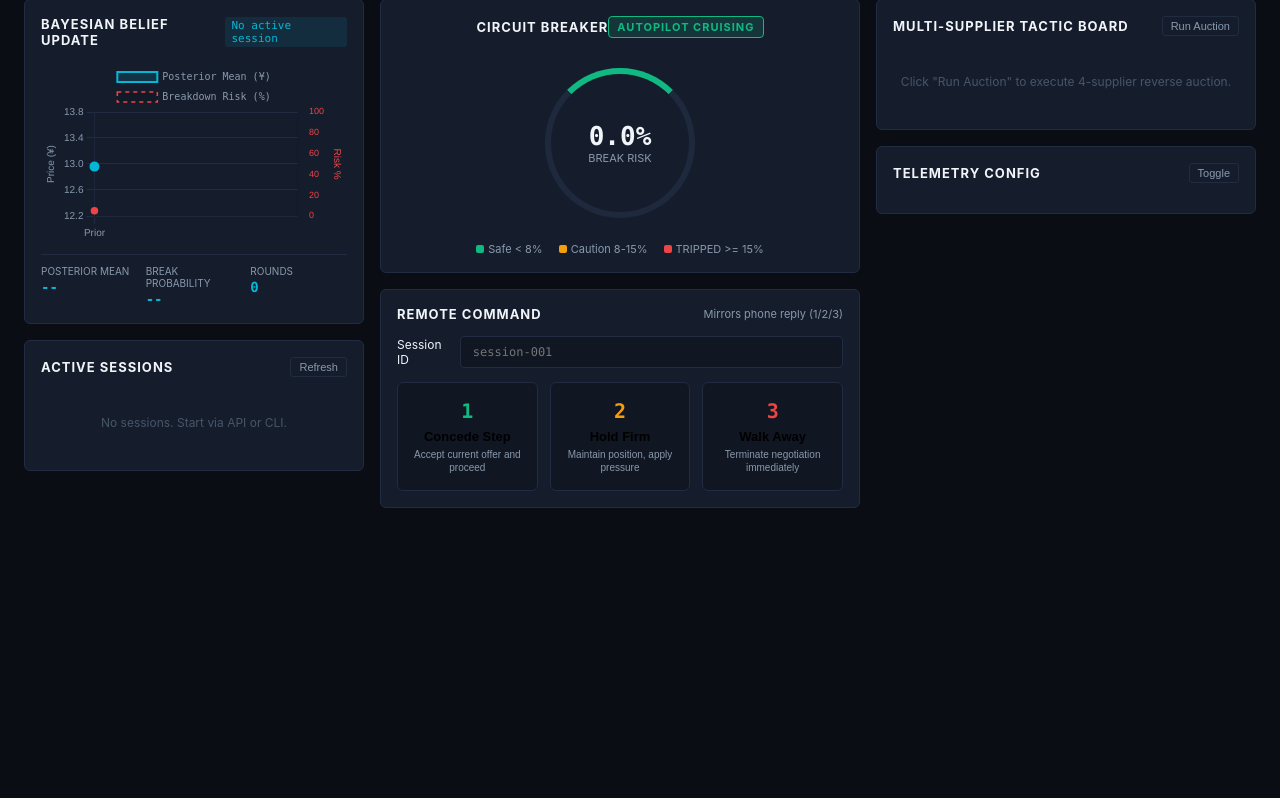
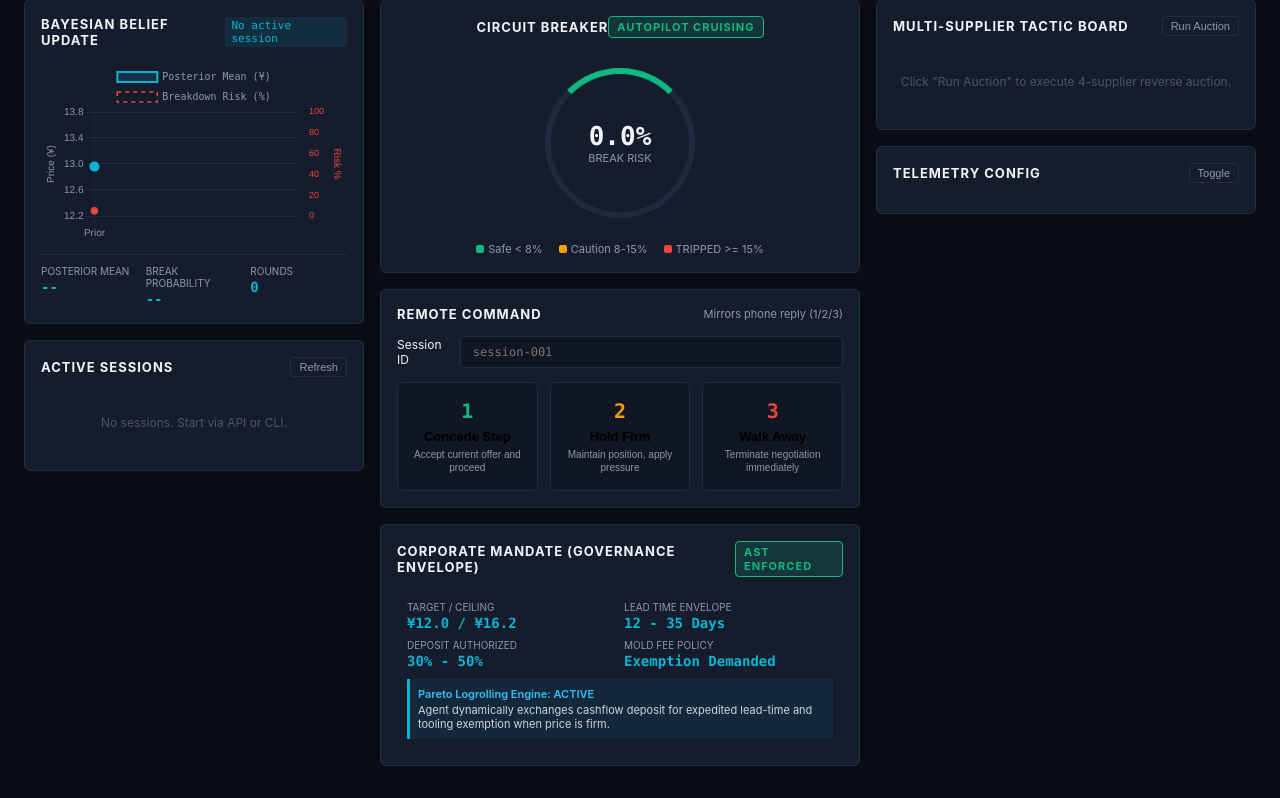
Before and after one commit to Fu93/tradeflow-ai, a FastAPI app: page / in a window 1280 px wide. Shown: the part 73-871 px from the top of the page. Before the commit the page ends 581 px from the top, so only its background shows below. Run offline with FastAPI, Linux system fonts and the light colour scheme; data that the repository does not hold is empty.

Commit message:
docs(architecture): solidify amd heterogeneous topology, corporate mandate dashboard card, and compliance gate sandbox

```diff
--- a/src/web/templates/index.html
+++ b/src/web/templates/index.html
@@ -116,6 +116,24 @@
         <div id="cmdResult" class="cmd-result hidden"></div>
       </div>
 
+      <!-- Corporate Mandate Governance Card -->
+      <div class="panel mandate-panel" id="mandatePanel">
+        <div class="panel-header">
+          <span class="panel-title">Corporate Mandate (Governance Envelope)</span>
+          <span class="cb-badge cb-safe">AST ENFORCED</span>
+        </div>
+        <div class="mandate-grid" style="display: grid; grid-template-columns: 1fr 1fr; gap: 8px; padding: 10px; font-size: 11px;">
+          <div class="stat"><span class="stat-label">Target / Ceiling</span><span class="stat-val" id="mandatePrice">¥12.0 / ¥16.2</span></div>
+          <div class="stat"><span class="stat-label">Lead Time Envelope</span><span class="stat-val" id="mandateLead">12 - 35 Days</span></div>
+          <div class="stat"><span class="stat-label">Deposit Authorized</span><span class="stat-val" id="mandateDeposit">30% - 50%</span></div>
+          <div class="stat"><span class="stat-label">Mold Fee Policy</span><span class="stat-val" id="mandateTooling">Exemption Demanded</span></div>
+        </div>
+        <div id="logrollingBox" class="logrolling-box" style="margin: 0 10px 10px; padding: 8px; background: rgba(6, 182, 212, 0.08); border-left: 3px solid #06b6d4; font-size: 11px; color: #cbd5e1;">
+          <div style="font-weight: 600; color: #38bdf8; margin-bottom: 2px;">Pareto Logrolling Engine: ACTIVE</div>
+          <div id="logrollingText">Agent dynamically exchanges cashflow deposit for expedited lead-time and tooling exemption when price is firm.</div>
+        </div>
+      </div>
+
     </section>
 
     <!-- RIGHT COLUMN: Multi-Supplier Tactic Board + Config -->
```
Also changed, not shown: extension/mock_chat.html (+14 -3 lines), README.md.
